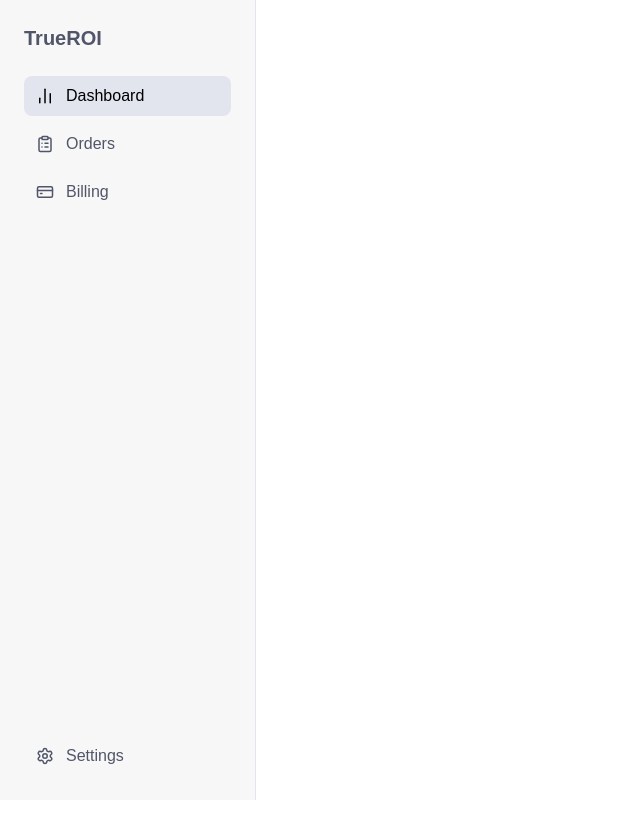
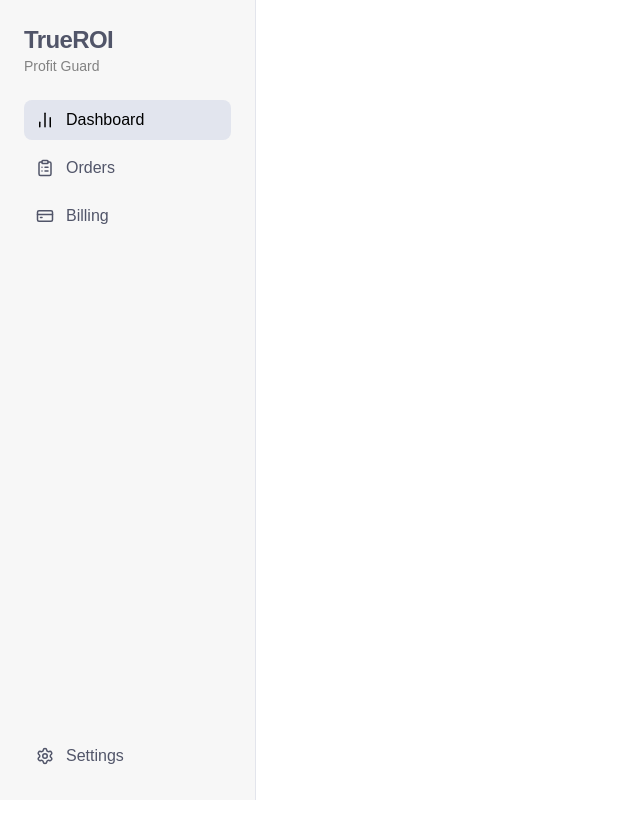
Before and after one commit to TrueROI/trueroi-frontend, a Next.js app: page / in a window 1280 px wide. Shown: the top 838 px of the page, without its empty margins (0-640 px from the left). Built offline with nearby package versions, Linux system fonts and the light colour scheme.

Commit message:
Cleaned logo up

```diff
--- /dev/null
+++ b/components/Logo.tsx
@@ -0,0 +1,12 @@
+export default function Logo() {
+  return (
+    <div className="flex flex-col">
+      <span className="font-bold text-2xl text-[#515569] tracking-tight">
+        TrueROI
+      </span>
+      <span className="text-sm text-[#828282]">
+        Profit Guard
+      </span>
+    </div>
+  );
+}
--- a/components/Sidebar.tsx
+++ b/components/Sidebar.tsx
@@ -1,14 +1,15 @@
 "use client";
 
 import { BarChart2, ClipboardList, CreditCard, Settings } from "lucide-react";
+import Logo from "./Logo";
 
 export default function Sidebar() {
   return (
     <aside className="h-screen w-64 bg-[#F7F7F7] border-r border-[#E3E5EC] flex flex-col justify-between p-6">
+
       {/* Logo */}
-      <div>
-        <div className="font-bold text-xl text-[#515569] mb-6">
-          TrueROI
+      <div className="mb-6">
+        <Logo />
       </div>
 
       {/* Navigation */}
@@ -27,10 +28,9 @@ export default function Sidebar() {
           icon={<CreditCard size={18} />}
         />
       </nav>
-      </div>
 
       {/* Bottom Section */}
-      <div className="space-y-2">
+      <div className="space-y-2 mt-auto">
         <SidebarLink
           label="Settings"
           icon={<Settings size={18} />}
```
Lines whose indentation alone changed are shown as unchanged.
